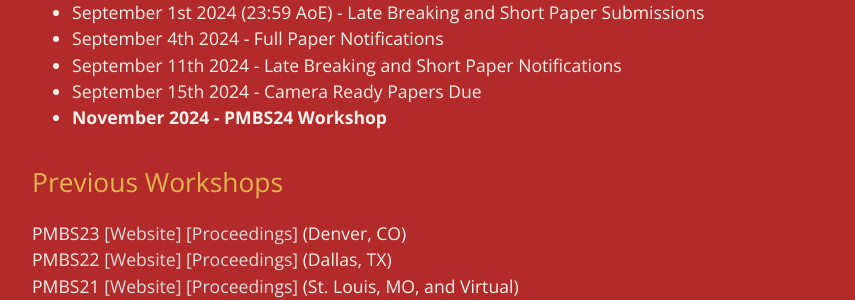
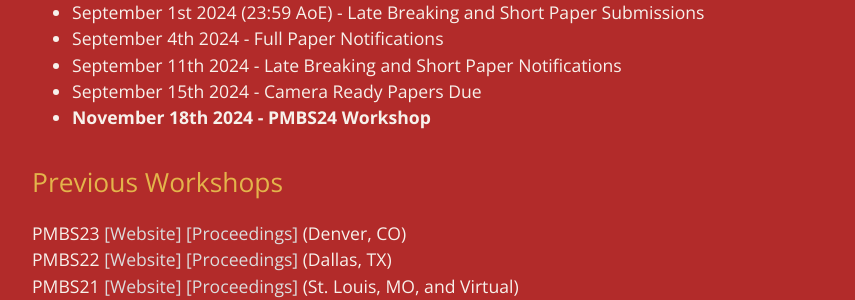
Before and after one commit to pmbs-workshop/pmbs-workshop.github.io, a Jekyll site: the page built from index.markdown, in a window 1280 px wide and 900 px high, scrolled down 1597 px. Shown: the part 155-455 px from the top of the window, without its empty margins (192-1047 px from the left). Built offline with Jekyll 4.4.1, drawn with Linux system fonts in a browser that asks for light colours.

Commit message:
Update workshop date on index and cfp

```diff
--- a/PMBS24-CFP.txt
+++ b/PMBS24-CFP.txt
@@ -1,4 +1,4 @@
-================================================================================
+===============================================================================
 
 PMBS 2024 :: Call for Papers
 
@@ -9,7 +9,7 @@
 
 http://www.pmbsworkshop.org
 
-================================================================================
+===============================================================================
 
 
 The PMBS24 workshop is concerned with the comparison of high-performance
@@ -84,7 +84,7 @@
 September 4th 2024 - Full Paper Notifications
 September 11th 2024 - Late Breaking and Short Paper Notifications
 September 15th 2024 - Camera Ready Papers Due
-November 2024 - PMBS24 Workshop
+November 18th 2024 - PMBS24 Workshop
 
 === More Information ===
 
--- a/index.markdown
+++ b/index.markdown
@@ -63,7 +63,7 @@
 * September 4th 2024 - Full Paper Notifications
 * September 11th 2024 - Late Breaking and Short Paper Notifications
 * September 15th 2024 - Camera Ready Papers Due
-* **November 2024 - PMBS24 Workshop**
+* **November 18th 2024 - PMBS24 Workshop**
 
 
 Previous Workshops
```
